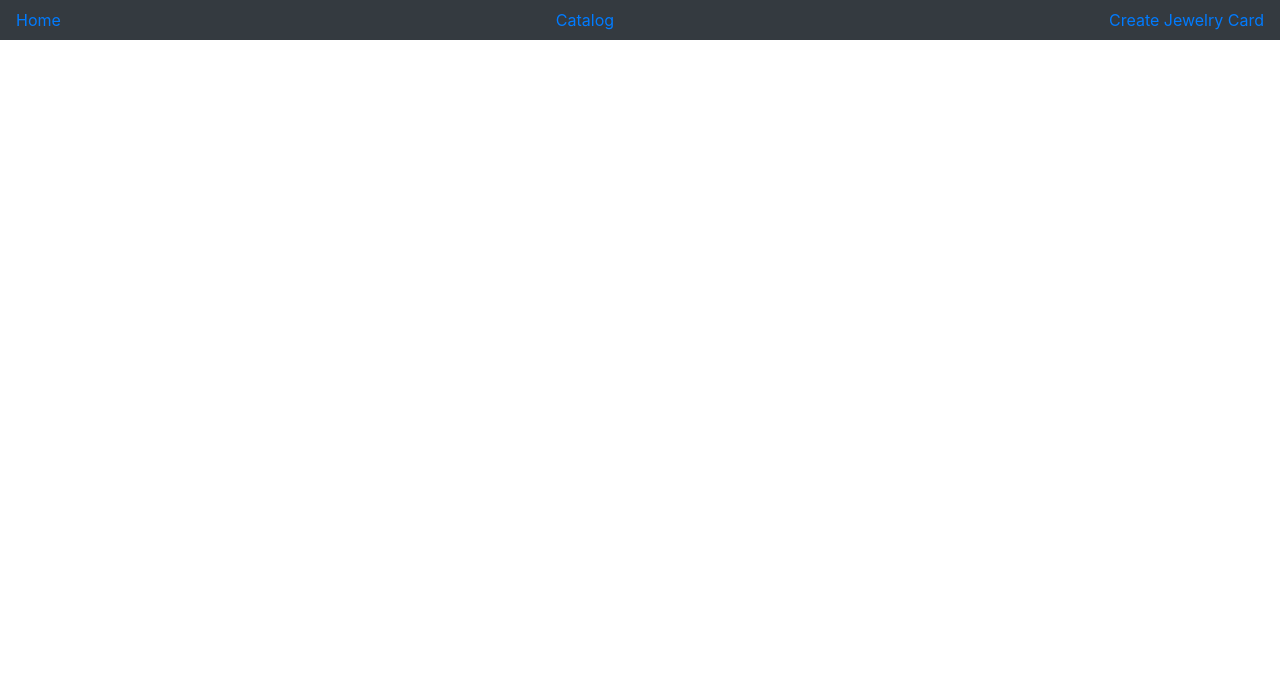
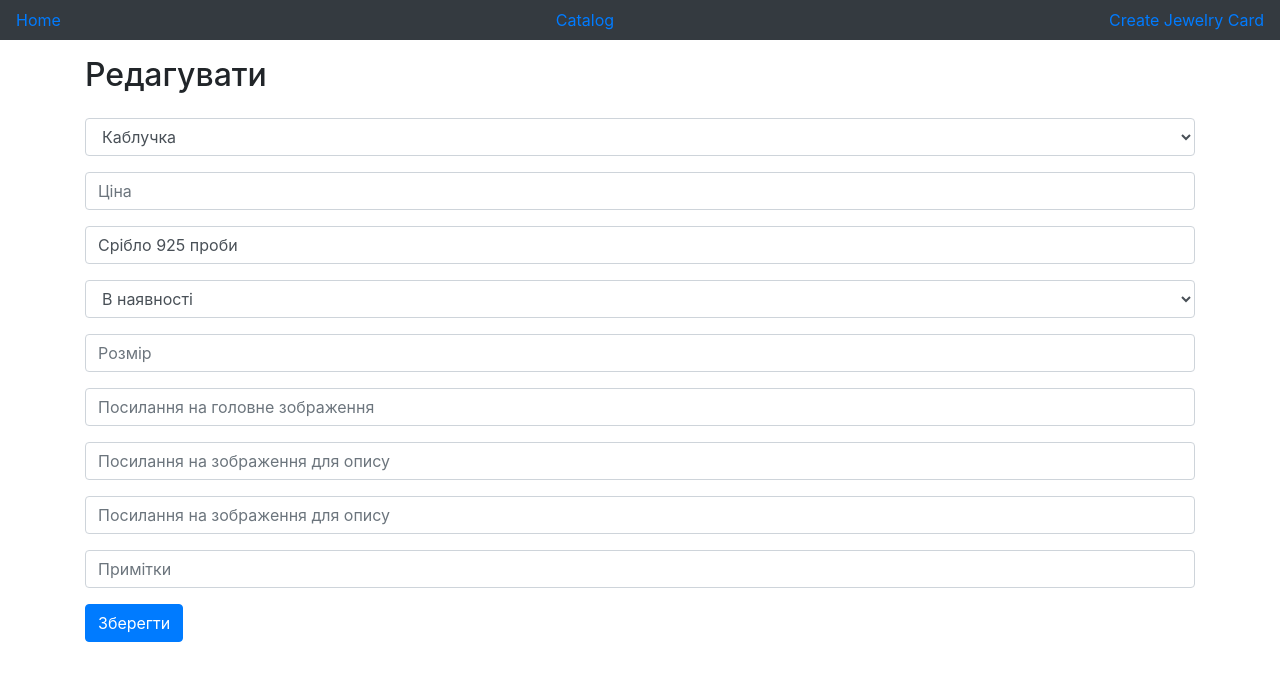
Before and after one commit to kdord/Argentum_Jewelry_Shop, a React (Create React App) app in the folder client/: page /update/1 in a window 1280 px wide. Shown: the top 680 px of the page. Built offline with nearby package versions, Linux system fonts and the light colour scheme; no server answers.

Commit message:
add editing

```diff
--- a/client/src/App.js
+++ b/client/src/App.js
@@ -5,7 +5,8 @@ import LandingPage from './components/LandingPage';
 import CreateJewelry from './components/CreateJewelry';
 import Navbar from './components/Navbar';
 import Catalog from './components/Catalog';
-import JewelryShowPage from './components/JewelryShowPage';
+import ShowJewelry from './components/ShowJewelry';
+import EditJewelry from './components/EditJewelry';
 
 export default class App extends Component {
   render() {
@@ -23,7 +24,8 @@ export default class App extends Component {
             <Route exact path='/catalog'>
               <Catalog />
             </Route>
-            <Route path={'/catalog/:id'} component={JewelryShowPage} />
+            <Route path={'/catalog/:id'} component={ShowJewelry} />
+            <Route path={'/update/:id'} component={EditJewelry} />
           </Switch>
         </div>
       </Router>
--- a/client/src/components/CreateJewelry.js
+++ b/client/src/components/CreateJewelry.js
@@ -57,6 +57,7 @@ export default class CreateJewelry extends Component {
       jewelry_img_desc2: '',
       jewelry_note: ''
     });
+    this.props.history.push('/catalog');
   };
 
   render() {
--- a/client/src/components/EditJewelry.js
+++ b/client/src/components/EditJewelry.js
@@ -0,0 +1,197 @@
+import React, { Component } from 'react';
+import axios from 'axios';
+
+export default class EditJewelry extends Component {
+  constructor(props) {
+    super(props);
+
+    this.state = {
+      jewelry_type: 'ring',
+      jewelry_price: '',
+      jewelry_material: 'Срібло 925 проби',
+      jewelry_inStock: true,
+      jewelry_size: '',
+      jewelry_img_title: '',
+      jewelry_img_desc1: '',
+      jewelry_img_desc2: '',
+      jewelry_note: ''
+    };
+    this.handleChange = this.handleChange.bind(this);
+    this.handleSubmit = this.handleSubmit.bind(this);
+  }
+  componentDidMount() {
+    axios
+      .get('/jewelry/' + this.props.match.params.id)
+      .then(res => {
+        this.setState({
+          jewelry_type: res.data.jewelry_type,
+          jewelry_price: res.data.jewelry_price,
+          jewelry_material: res.data.jewelry_material,
+          jewelry_inStock: res.data.jewelry_inStock,
+          jewelry_size: res.data.jewelry_size,
+          jewelry_img_title: res.data.jewelry_img_title,
+          jewelry_img_desc1: res.data.jewelry_img_desc1,
+          jewelry_img_desc2: res.data.jewelry_img_desc2,
+          jewelry_note: res.data.jewelry_note
+        });
+      })
+      .catch(err => {
+        console.log('Error: ' + err);
+      });
+  }
+
+  handleChange = ({ target }) => {
+    const { name, value } = target;
+    this.setState({ [name]: value });
+  };
+
+  returnState() {
+    this.setState({
+      jewelry_type: 'ring',
+      jewelry_price: '',
+      jewelry_material: 'Срібло 925 проби',
+      jewelry_inStock: true,
+      jewelry_size: '',
+      jewelry_img_title: '',
+      jewelry_img_desc1: '',
+      jewelry_img_desc2: '',
+      jewelry_note: ''
+    });
+  }
+
+  handleSubmit = evt => {
+    evt.preventDefault();
+    const newJewelry = {
+      jewelry_type: this.state.jewelry_type,
+      jewelry_price: this.state.jewelry_price,
+      jewelry_material: this.state.jewelry_material,
+      jewelry_inStock: this.state.jewelry_inStock,
+      jewelry_img_title: this.state.jewelry_img_title,
+      jewelry_img_desc1: this.state.jewelry_img_desc1,
+      jewelry_img_desc2: this.state.jewelry_img_desc2,
+      jewelry_size: this.state.jewelry_size,
+      jewelry_note: this.state.jewelry_note
+    };
+    console.log(newJewelry);
+    axios
+      .post('/jewelry/update/' + this.props.match.params.id, newJewelry)
+      .then(res => {
+        console.log(res.data);
+      })
+      .catch(err => {
+        console.log(err);
+      });
+    this.returnState();
+    this.props.history.push('/catalog');
+  };
+
+  render() {
+    return (
+      <div className='container'>
+        <h2 className='mt-3'>Редагувати</h2>
+        <form className='mt-4' onSubmit={this.handleSubmit}>
+          <div className='form-group'>
+            <select
+              className='form-control'
+              value={this.state.jewelry_type}
+              name='jewelry_type'
+              onChange={this.handleChange}
+            >
+              <option value={'ring'}>Каблучка</option>
+              <option value={'braclete'}>Браслет</option>
+              <option value={'earrings'}>Сережки</option>
+              <option value={'necklece'}>Підвіска</option>
+            </select>
+          </div>
+
+          <div className='form-group'>
+            <input
+              required
+              type='text'
+              className='form-control'
+              placeholder='Ціна'
+              name='jewelry_price'
+              value={this.state.jewelry_price}
+              onChange={this.handleChange}
+            />
+          </div>
+          <div className='form-group'>
+            <input
+              required
+              type='text'
+              className='form-control'
+              placeholder='Material'
+              name='jewelry_material'
+              value={this.state.jewelry_material}
+              onChange={this.handleChange}
+            />
+          </div>
+          <div className='form-group'>
+            <select
+              className='form-control'
+              value={this.state.jewelry_inStock}
+              name='jewelry_inStock'
+              onChange={this.handleChange}
+            >
+              <option value={true}>В наявності</option>
+              <option value={false}>Немає в наявності</option>
+            </select>
+          </div>
+          <div className='form-group'>
+            <input
+              required
+              type='text'
+              name='jewelry_size'
+              className='form-control'
+              placeholder='Розмір'
+              value={this.state.jewelry_size}
+              onChange={this.handleChange}
+            />
+          </div>
+          <div className='form-group'>
+            <input
+              className='form-control'
+              value={this.state.jewelry_img_title}
+              onChange={this.handleChange}
+              type='text'
+              name='jewelry_img_title'
+              placeholder='Посилання на головне зображення'
+            />
+          </div>
+          <div className='form-group'>
+            <input
+              className='form-control'
+              value={this.state.jewelry_img_desc1}
+              onChange={this.handleChange}
+              type='text'
+              name='jewelry_img_desc1'
+              placeholder='Посилання на зображення для опису'
+            />
+          </div>
+          <div className='form-group'>
+            <input
+              className='form-control'
+              value={this.state.jewelry_img_desc2}
+              onChange={this.handleChange}
+              type='text'
+              name='jewelry_img_desc2'
+              placeholder='Посилання на зображення для опису'
+            />
+          </div>
+          <div className='form-group'>
+            <input
+              className='form-control'
+              value={this.state.jewelry_note}
+              onChange={this.handleChange}
+              type='text'
+              name='jewelry_note'
+              placeholder='Примітки'
+            />
+          </div>
+
+          <button className='btn btn-primary'>Зберегти</button>
+        </form>
+      </div>
+    );
+  }
+}
--- a/client/src/components/JewelryShowPage.js
+++ b/client/src/components/ShowJewelry.js
@@ -3,7 +3,7 @@ import axios from 'axios';
 import { Button } from 'react-bootstrap';
 import { Link } from 'react-router-dom';
 
-export default class JewelryShowPage extends Component {
+export default class ShowJewelry extends Component {
   constructor(props) {
     super(props);
 
@@ -48,18 +48,12 @@ export default class JewelryShowPage extends Component {
       <div className='container mt-5 '>
         <div className='jewelry-show-btns mb-3'>
           <Button variant='info' block>
-            <Link
-              to={`/jewelry/update/${jewelry._id}`}
-              style={{ color: 'white' }}
-            >
+            <Link to={`/update/${jewelry._id}`} style={{ color: 'white' }}>
               Редагувати
             </Link>
           </Button>
           <Button variant='danger' block>
-            <Link
-              to={`/jewelry/remove/${jewelry._id}`}
-              style={{ color: 'white' }}
-            >
+            <Link to={`/remove/${jewelry._id}`} style={{ color: 'white' }}>
               Видалити
             </Link>
           </Button>
@@ -87,10 +81,18 @@ export default class JewelryShowPage extends Component {
 
         <div className='jewelry-show-img-desc d-block mt-5'>
           {jewelry.jewelry_img_desc1 && (
-            <img src={jewelry.jewelry_img_desc1} style={{ width: '50%' }} />
+            <img
+              src={jewelry.jewelry_img_desc1}
+              alt='img desc1'
+              style={{ width: '50%' }}
+            />
           )}
           {jewelry.jewelry_img_desc2 && (
-            <img src={jewelry.jewelry_img_desc2} style={{ width: '50%' }} />
+            <img
+              src={jewelry.jewelry_img_desc2}
+              alt='img desc2'
+              style={{ width: '50%' }}
+            />
           )}
         </div>
       </div>
```
Also changed, not shown: 1 other file (tests, documents, lock files or other folders).
